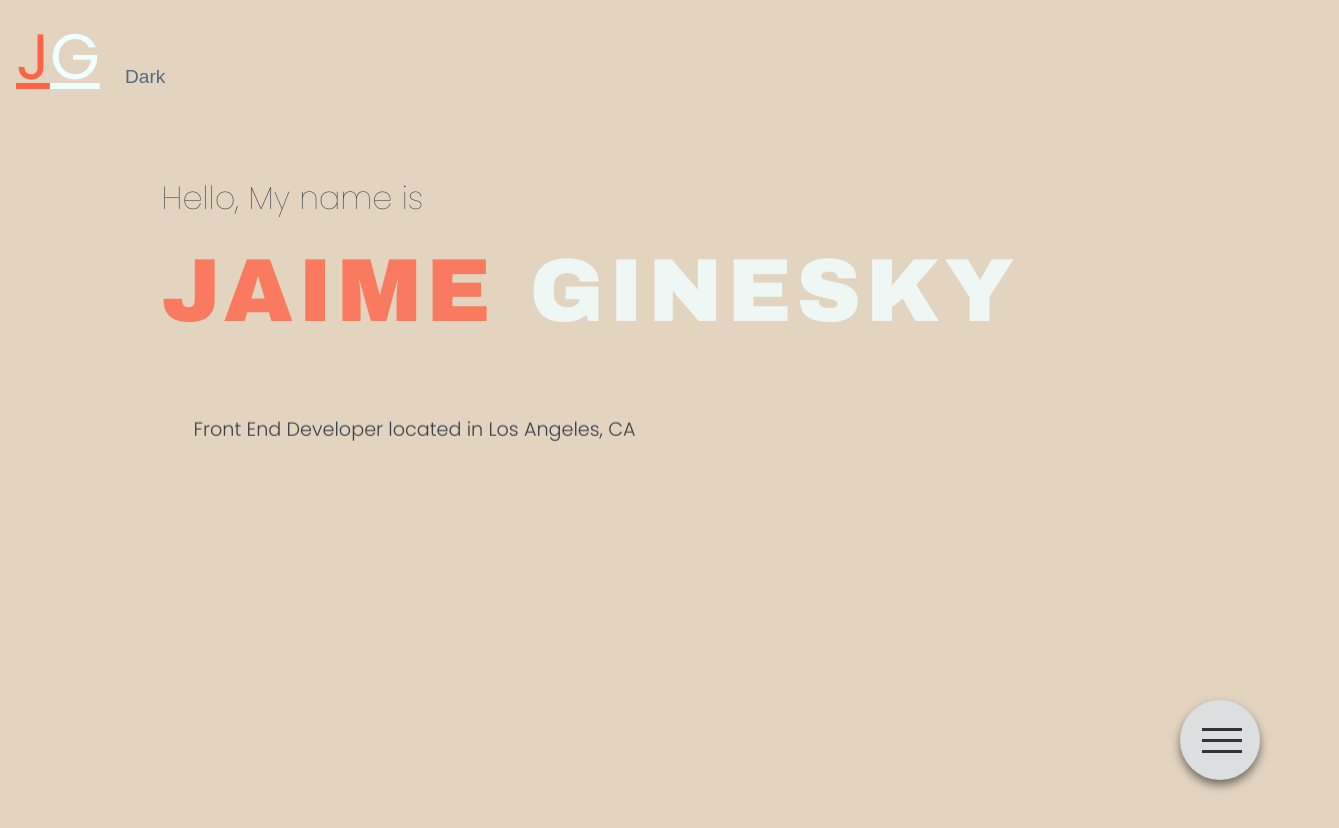
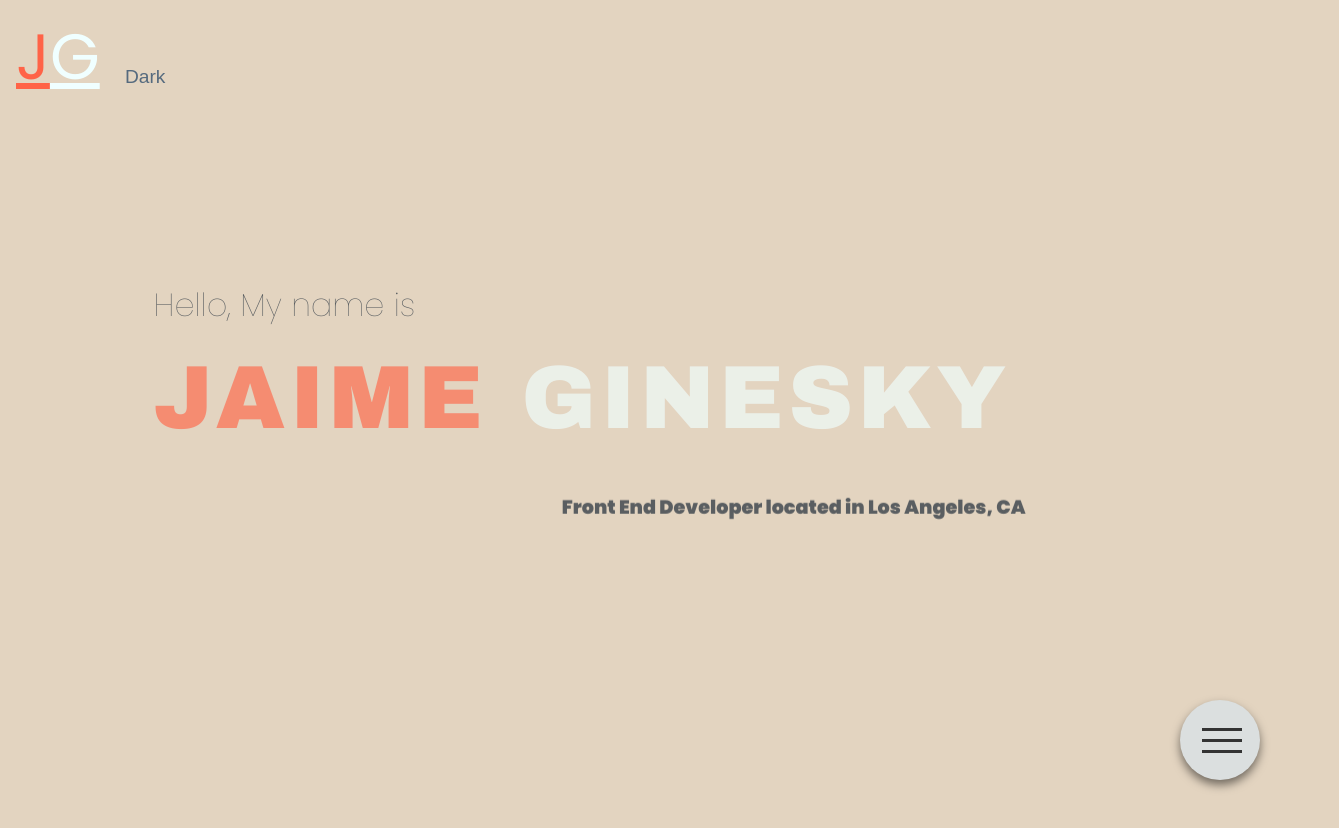
Before and after one commit to Jaime-Ginesky/port-home-page, a website: page index.html in a window 1280 px wide. Shown: the whole page, 1339 px wide, since content can reach past the window. Drawn offline with Linux system fonts and the light colour scheme; a web font is replaced by a local one.

Commit message:
home sontainer styling

```diff
--- a/css/styles.css
+++ b/css/styles.css
@@ -196,11 +196,16 @@ section {
   transition: all 0.35s ease-out;
   line-height: .3;
 }
-section.active {
+ section.active {
   opacity: 0;
   transform: translate(-700px, 0px);
 }
-
+.home-container {
+  font-family: "Poppins", sans-serif;
+  width: 100vw;
+  text-align: center;
+  opacity: 80%;
+}
 .home-container h1 {
   white-space: nowrap;
   color: tomato;
@@ -222,19 +227,13 @@ section.active {
   font-weight: 200;
 }
 
-/* section h2 {
-  color: white;
-  font-size: 4em;
-  font-weight: 300;
-}  */
 .slide-down {
   overflow: hidden;
-  padding: 2em;
+  padding: .2em;
  }
 .slide-down h2 {
   color:#374049;
   font-size: 1.2em;
-  font-weight: 300;
   animation:2s slide-down 2s forwards;
   transform:translateY(-100%);
 }
--- a/index.html
+++ b/index.html
@@ -22,7 +22,6 @@
 
     <!-- <div class="material-menu-wrapper"> -->
       <div class="material-menu-wrapper">
-
         <div class="material-menu">
           <header class="header">
             <a class="brand-btn" href="contact.html">J</a><a class="brand2">G</a>
@@ -30,6 +29,13 @@
           <!-- <div class="nav-links"> -->
            <button id="toggle-btn" class="dark-mode-toggle">Dark</button>
          </header>
+         <section class="home-container">
+          <h3>Hello, My name is</h3>
+          <h1><span>JAIME</span><span class="home-title"> GINESKY</span></h1>
+        <div class="slide-down">
+          <h2> Front End Developer located in Los Angeles, CA</h2>
+        </div>
+        </section>
           <div class="material-btn">
             <div class="material-hamburger">
               <div class="material-patty"></div>
@@ -50,13 +56,7 @@
         </div>
         </div>
 
-        <section class="home-container">
-          <h3>Hello, My name is</h3>
-          <h1><span>JAIME</span><span class="home-title"> GINESKY</span></h1>
-        <div class="slide-down">
-          <h2> Front End Developer located in Los Angeles, CA</h2>
-        </div>
-      </section>
+
     <script src="src/script.js"></script>
   </body>
 </html>
```
